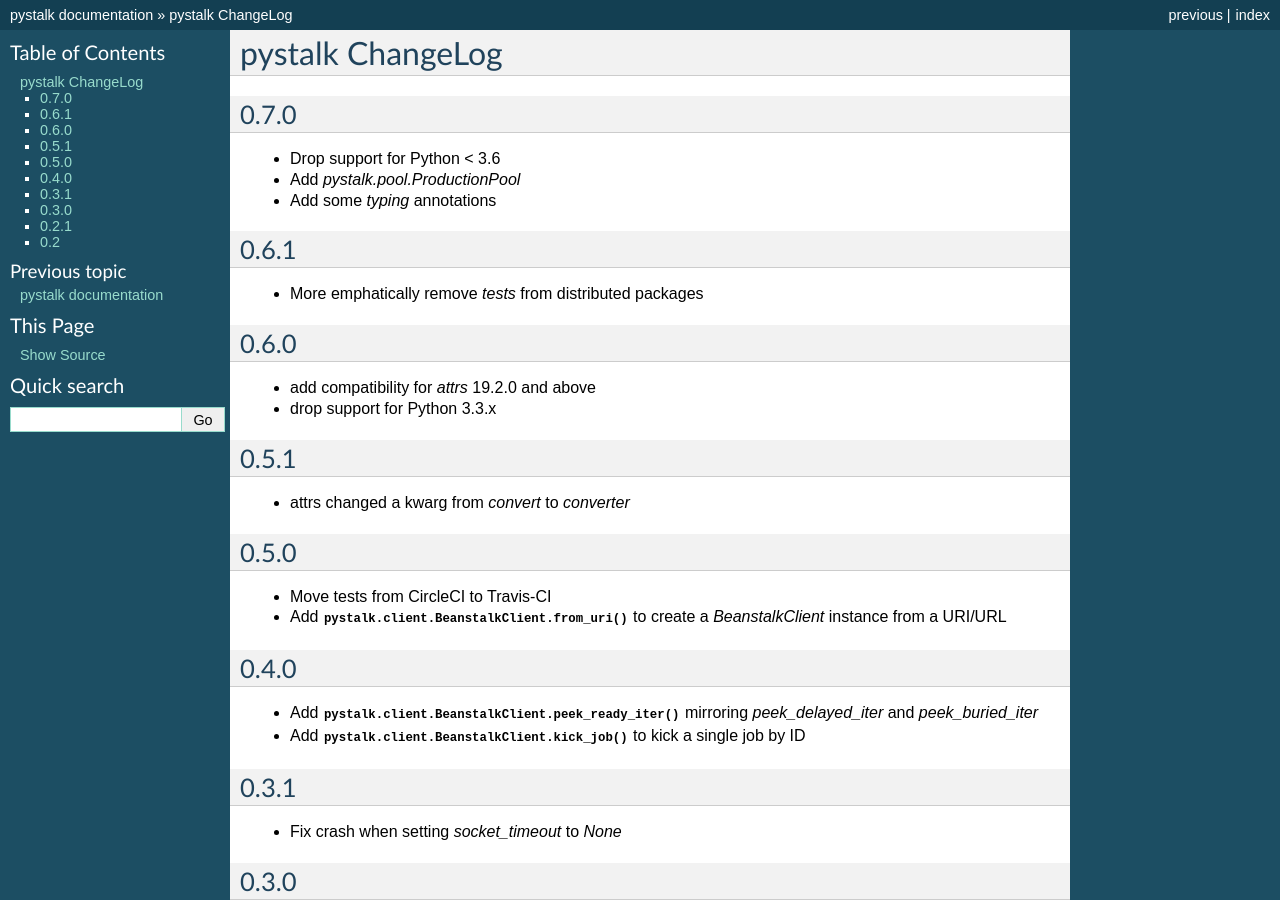
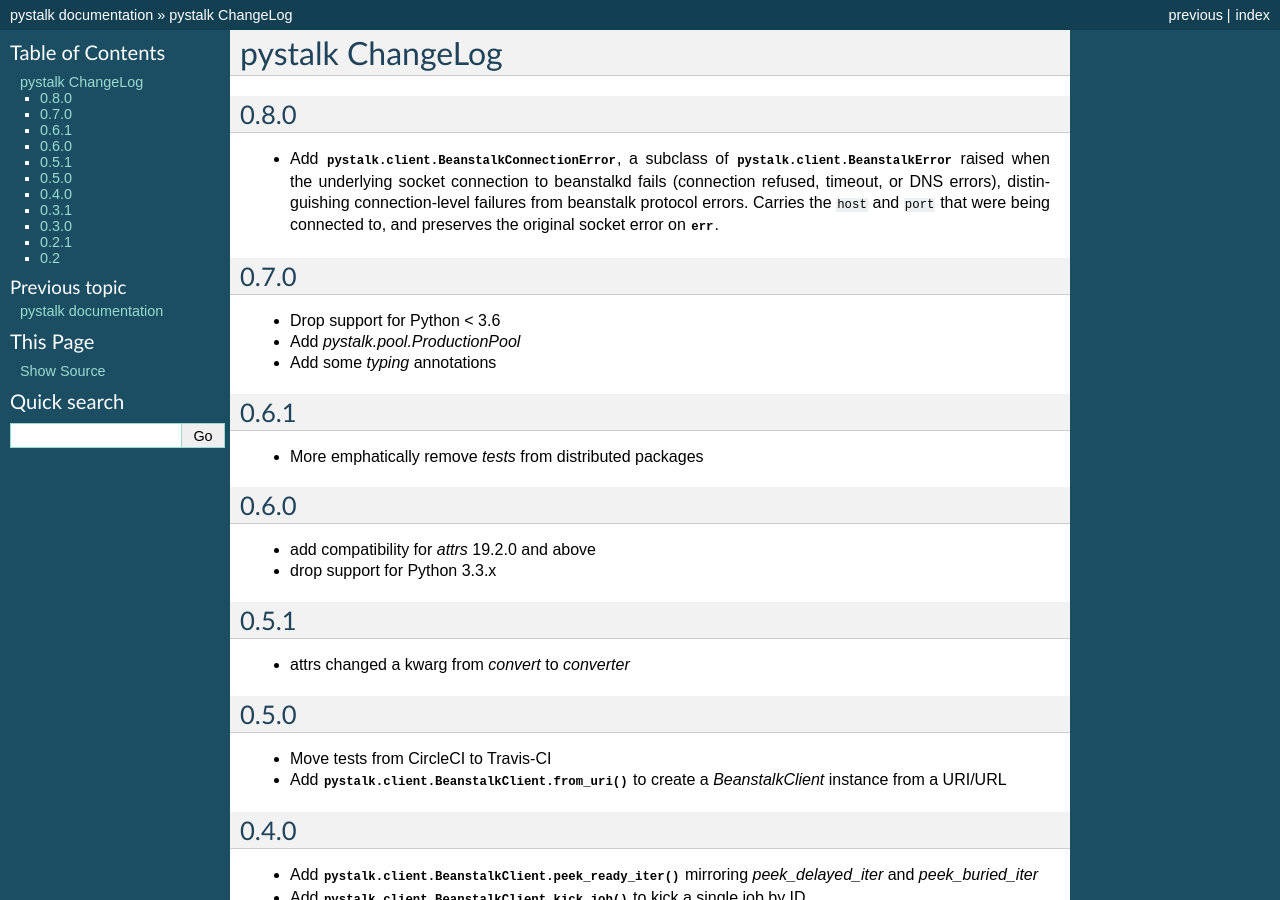
Before and after one commit to EasyPost/pystalk, a Sphinx documentation site: the page built from docs/source/CHANGES.rst, in a window 1280 px wide and 900 px high. Built offline with Sphinx 7.4.7, drawn with Linux system fonts in a browser that asks for light colours.

Commit message:
addressed reviewer comments

```diff
--- a/docs/source/CHANGES.rst
+++ b/docs/source/CHANGES.rst
@@ -1,6 +1,16 @@
 #################
 pystalk ChangeLog
 #################
+
+=====
+0.8.0
+=====
+* Add :py:class:`pystalk.client.BeanstalkConnectionError`, a subclass of
+  :py:class:`pystalk.client.BeanstalkError` raised when the underlying socket
+  connection to beanstalkd fails (connection refused, timeout, or DNS errors),
+  distinguishing connection-level failures from beanstalk protocol errors.
+  Carries the ``host`` and ``port`` that were being connected to, and preserves
+  the original socket error on :attr:`err`.
 
 =====
 0.7.0
```
Also changed, not shown: 2 other files.
